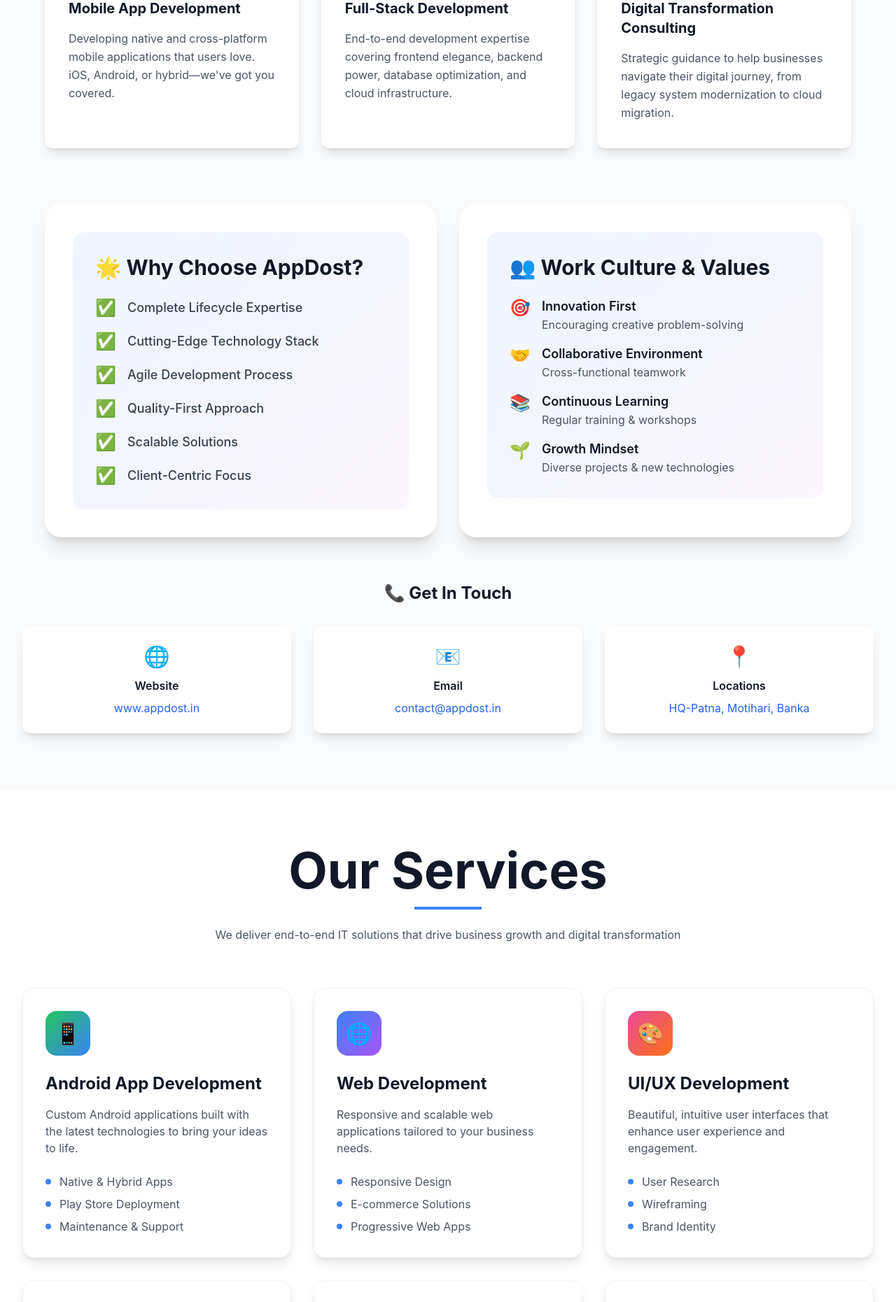
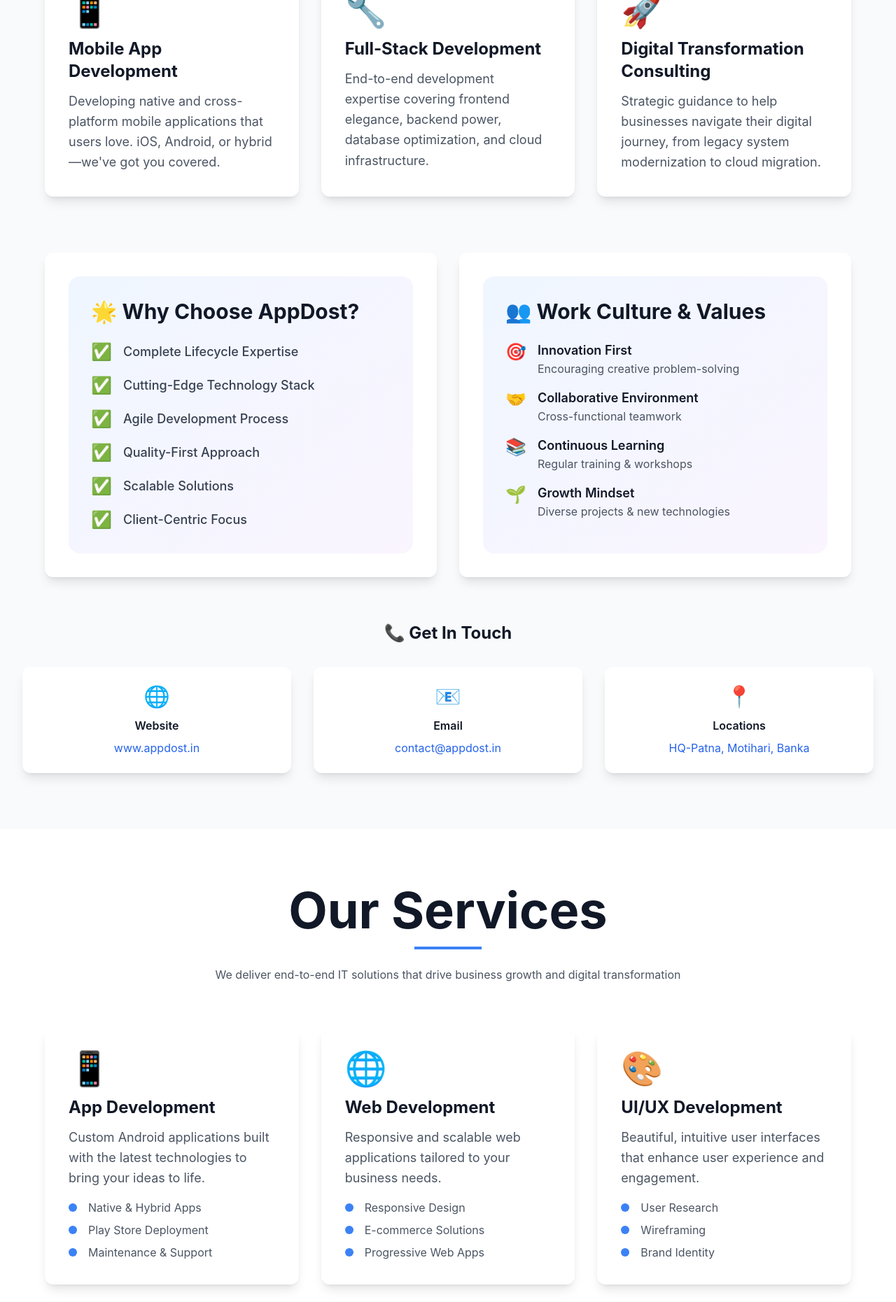
Before and after one commit to khushiraghuvanshi84-sudo/My_appdost, a React (Create React App) app: page / in a window 1280 px wide. Shown: the part 1520-3381 px from the top of the page at 70% size. Built offline with nearby package versions, Linux system fonts and the light colour scheme.

Commit message:
I have  made some changes in the all navbar cards and made it similiar.

```diff
--- a/src/components/About.tsx
+++ b/src/components/About.tsx
@@ -63,11 +63,11 @@
             {features.map((feature, index) => (
               <div
                 key={index}
-                className="bg-white rounded-xl p-8 shadow-lg hover:shadow-xl transition-all duration-300 transform hover:-translate-y-1 border-2 border-transparent hover:border-blue-200 h-80 flex flex-col"
+                className="bg-white rounded-xl p-8 shadow-lg hover:shadow-xl transition-all duration-300 transform hover:-translate-y-1 border-2 border-transparent hover:border-blue-200 h-200 flex flex-col"
               >
-                <div className="text-5xl mb-6">{feature.icon}</div>
-                <h3 className="text-xl font-bold text-gray-900 mb-4">{feature.title}</h3>
-                <p className="text-base text-gray-600 leading-relaxed flex-grow">{feature.description}</p>
+                <div className="text-5xl mb-4">{feature.icon}</div>
+                <h3 className="text-2xl font-bold text-gray-900 mb-3">{feature.title}</h3>
+                <p className="text-lg text-gray-600 leading-relaxed flex-grow">{feature.description}</p>
               </div>
             ))}
           </div>
@@ -77,8 +77,8 @@
         <div className="max-w-6xl mx-auto">
           <div className="grid lg:grid-cols-2 gap-8">
             {/* Why Choose AppDost? Card */}
-            <div className="bg-white rounded-3xl p-8 lg:p-10 shadow-xl">
-              <div className="bg-gradient-to-br from-blue-50 to-purple-50 rounded-2xl p-8">
+            <div className="bg-white rounded-xl p-8 shadow-lg hover:shadow-xl transition-all duration-300 transform hover:-translate-y-1 border-2 border-transparent hover:border-blue-200 h-200 flex flex-col">
+              <div className="bg-gradient-to-br from-blue-50 to-purple-50 rounded-2xl p-8 flex-grow">
                 <h3 className="text-3xl font-bold text-gray-900 mb-6">
                   🌟 Why Choose AppDost?
                 </h3>
@@ -94,8 +94,8 @@
             </div>
 
             {/* Work Culture & Values Card */}
-            <div className="bg-white rounded-3xl p-8 lg:p-10 shadow-xl">
-              <div className="bg-gradient-to-br from-blue-50 to-purple-50 rounded-2xl p-8">
+            <div className="bg-white rounded-xl p-8 shadow-lg hover:shadow-xl transition-all duration-300 transform hover:-translate-y-1 border-2 border-transparent hover:border-blue-200 h-200 flex flex-col">
+              <div className="bg-gradient-to-br from-blue-50 to-purple-50 rounded-2xl p-8 flex-grow">
                 <h4 className="text-3xl font-bold text-gray-900 mb-6">👥 Work Culture & Values</h4>
                 <div className="space-y-4">
                   <div className="flex items-start space-x-4">
--- a/src/components/Careers.tsx
+++ b/src/components/Careers.tsx
@@ -95,15 +95,15 @@
             {benefits.map((benefit, index) => (
               <div
                 key={index}
-                className="bg-white rounded-xl shadow-lg hover:shadow-xl transition-all duration-300 p-8 border border-gray-100 hover:border-blue-200"
+                className="bg-white rounded-xl p-8 shadow-lg hover:shadow-xl transition-all duration-300 transform hover:-translate-y-1 border-2 border-transparent hover:border-blue-300 h-300 flex flex-col"
               >
                 <div className="mb-6">
                   {benefit.icon}
                 </div>
-                <h3 className="text-xl font-bold text-gray-900 mb-4">
+                <h3 className="text-3xl font-bold text-gray-900 mb-4">
                   {benefit.title}
                 </h3>
-                <p className="text-gray-600 leading-relaxed">
+                <p className="text-xl text-gray-600 leading-relaxed flex-grow">
                   {benefit.description}
                 </p>
               </div>
--- a/src/components/Projects.tsx
+++ b/src/components/Projects.tsx
@@ -56,6 +56,20 @@
       tech: ['DialogFlow', 'NLP'],
       icon: '💬',
       link: '#'
+    },
+    {
+      title: 'CloudSync',
+      description: 'Cloud Storage Management Tool - Secure file synchronization and backup solution with real-time collaboration features and advanced encryption.',
+      tech: ['Cloud', 'Security'],
+      icon: '☁️',
+      link: '#'
+    },
+    {
+      title: 'DataViz Pro',
+      description: 'Advanced Data Visualization Platform - Interactive dashboard creation tool for business intelligence and data analytics with real-time updates.',
+      tech: ['Data Science', 'Analytics'],
+      icon: '📊',
+      link: '#'
     }
   ];
 
@@ -90,17 +104,16 @@
           {featuredProjects.map((project, index) => (
             <div
               key={index}
-              className="bg-white rounded-2xl shadow-lg hover:shadow-2xl transition-all duration-300 transform hover:-translate-y-2 overflow-hidden"
+              className="bg-white rounded-xl p-8 shadow-lg hover:shadow-xl transition-all duration-300 transform hover:-translate-y-1 border-2 border-transparent hover:border-blue-200 h-110 flex flex-col"
             >
-              <div className="p-8">
-                <div className="text-6xl mb-4">{project.image}</div>
-                <div className="inline-block bg-blue-100 text-blue-600 px-3 py-1 rounded-full text-sm font-medium mb-4">
+              <div className="text-5xl mb-4">{project.image}</div>
+              <div className="inline-block bg-blue-100 text-blue-600 px-3 py-1 rounded-full text-sm font-medium mb-3">
                 {project.category}
               </div>
-                <h3 className="text-2xl font-bold text-gray-900 mb-4">{project.title}</h3>
-                <p className="text-gray-600 mb-6">{project.description}</p>
+              <h3 className="text-2xl font-bold text-gray-900 mb-3">{project.title}</h3>
+              <p className="text-lg text-gray-600 leading-relaxed flex-grow mb-4">{project.description}</p>
 
-                <div className="flex flex-wrap gap-2 mb-6">
+              <div className="flex flex-wrap gap-2 mb-4">
                 {project.tech.map((tech, techIndex) => (
                   <span
                     key={techIndex}
@@ -111,11 +124,11 @@
                 ))}
               </div>
 
-                <div className="flex gap-4">
+              <div className="flex gap-2">
                 {project.links.playstore && (
                   <a
                     href={project.links.playstore}
-                      className="flex items-center space-x-2 bg-green-500 text-white px-4 py-2 rounded-lg hover:bg-green-600 transition-colors"
+                    className="flex items-center space-x-2 bg-green-500 text-white px-4 py-2 rounded-lg hover:bg-green-600 transition-colors text-base"
                   >
                     <span>📱</span>
                     <span>Play Store</span>
@@ -124,13 +137,12 @@
                 {project.links.website && (
                   <a
                     href={project.links.website}
-                      className="flex items-center space-x-2 bg-blue-500 text-white px-4 py-2 rounded-lg hover:bg-blue-600 transition-colors"
+                    className="flex items-center space-x-2 bg-blue-500 text-white px-4 py-2 rounded-lg hover:bg-blue-600 transition-colors text-base"
                   >
                     <span>🌐</span>
                     <span>Website</span>
                   </a>
                 )}
-                </div>
               </div>
             </div>
           ))}
@@ -146,20 +158,21 @@
             Explore our contributions to AI, automation, and educational technology
           </p>
 
-          <div className="grid md:grid-cols-2 lg:grid-cols-4 gap-8">
+          <div className="max-w-6xl mx-auto">
+            <div className="grid grid-cols-1 md:grid-cols-2 lg:grid-cols-3 gap-8">
               {openSourceProjects.map((project, index) => (
                 <div
                   key={index}
-                className="bg-white rounded-2xl p-6 shadow-lg hover:shadow-xl transition-all duration-300 transform hover:-translate-y-1"
+                  className="bg-white rounded-xl p-8 shadow-lg hover:shadow-xl transition-all duration-300 transform hover:-translate-y-1 border-2 border-transparent hover:border-blue-200 h-110 flex flex-col"
                 >
-                <div className="text-4xl mb-4">{project.icon}</div>
-                <h4 className="text-xl font-bold text-gray-900 mb-3">{project.title}</h4>
-                <p className="text-gray-600 mb-4 text-sm">{project.description}</p>
+                  <div className="text-5xl mb-4">{project.icon}</div>
+                  <h4 className="text-2xl font-bold text-gray-900 mb-3">{project.title}</h4>
+                  <p className="text-lg text-gray-600 leading-relaxed mb-4 flex-grow">{project.description}</p>
                   <div className="flex flex-wrap gap-2 mb-4">
                     {project.tech.map((tech, techIndex) => (
                       <span
                         key={techIndex}
-                      className="bg-gray-100 text-gray-700 px-2 py-1 rounded text-xs"
+                        className="bg-gray-100 text-gray-700 px-3 py-1 rounded-full text-sm"
                       >
                         {tech}
                       </span>
@@ -167,12 +180,13 @@
                   </div>
                   <a
                     href={project.link}
-                  className="text-blue-600 font-medium hover:text-blue-700 flex items-center"
+                    className="text-blue-600 font-medium hover:text-blue-700 flex items-center text-base"
                   >
                     View on GitHub →
                   </a>
                 </div>
               ))}
+            </div>
           </div>
         </div>
 
--- a/src/components/Services.tsx
+++ b/src/components/Services.tsx
@@ -4,7 +4,7 @@
   const services = [
     {
       icon: '📱',
-      title: 'Android App Development',
+      title: ' App Development',
       description: 'Custom Android applications built with the latest technologies to bring your ideas to life.',
       features: ['Native & Hybrid Apps', 'Play Store Deployment', 'Maintenance & Support'],
       color: 'from-green-500 to-blue-500'
@@ -84,27 +84,27 @@
         </div>
 
         {/* Services Grid */}
-        <div className="grid md:grid-cols-2 lg:grid-cols-3 gap-8 mb-20">
+        <div className="max-w-6xl mx-auto mb-20">
+          <div className="grid grid-cols-1 md:grid-cols-2 lg:grid-cols-3 gap-8">
             {services.map((service, index) => (
               <div
                 key={index}
-              className="group bg-white rounded-2xl p-8 shadow-lg hover:shadow-2xl transition-all duration-300 transform hover:-translate-y-2 border border-gray-100"
+                className="bg-white rounded-xl p-8 shadow-lg hover:shadow-xl transition-all duration-300 transform hover:-translate-y-1 border-2 border-transparent hover:border-blue-200 h-110 flex flex-col"
               >
-              <div className={`w-16 h-16 bg-gradient-to-br ${service.color} rounded-2xl flex items-center justify-center text-3xl mb-6 group-hover:scale-110 transition-transform`}>
-                {service.icon}
-              </div>
-              <h3 className="text-2xl font-bold text-gray-900 mb-4">{service.title}</h3>
-              <p className="text-gray-600 mb-6">{service.description}</p>
+                <div className="text-5xl mb-4">{service.icon}</div>
+                <h3 className="text-2xl font-bold text-gray-900 mb-3">{service.title}</h3>
+                <p className="text-lg text-gray-600 leading-relaxed mb-4 flex-grow">{service.description}</p>
                 <ul className="space-y-2">
                   {service.features.map((feature, featureIndex) => (
-                  <li key={featureIndex} className="flex items-center text-gray-600">
-                    <span className="w-2 h-2 bg-blue-500 rounded-full mr-3"></span>
+                    <li key={featureIndex} className="flex items-center text-gray-600 text-base">
+                      <span className="w-3 h-3 bg-blue-500 rounded-full mr-4 flex-shrink-0"></span>
                       {feature}
                     </li>
                   ))}
                 </ul>
               </div>
             ))}
+          </div>
         </div>
 
         {/* Development Process */}
```
Also changed, not shown: src/components/Blog.tsx (+14 -17 lines). Lines whose indentation alone changed are shown as unchanged.
